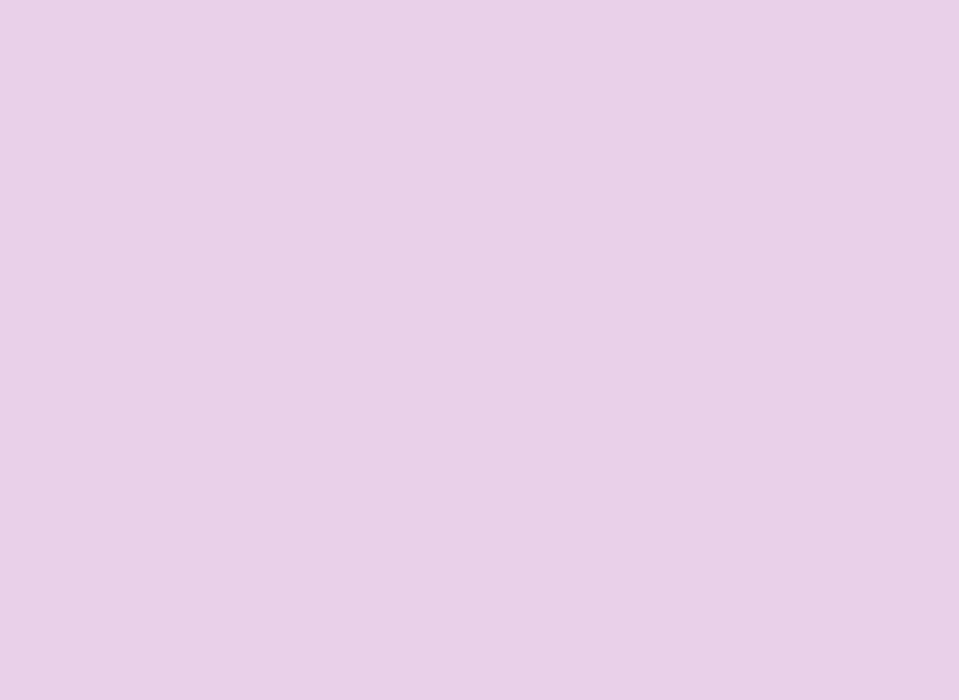
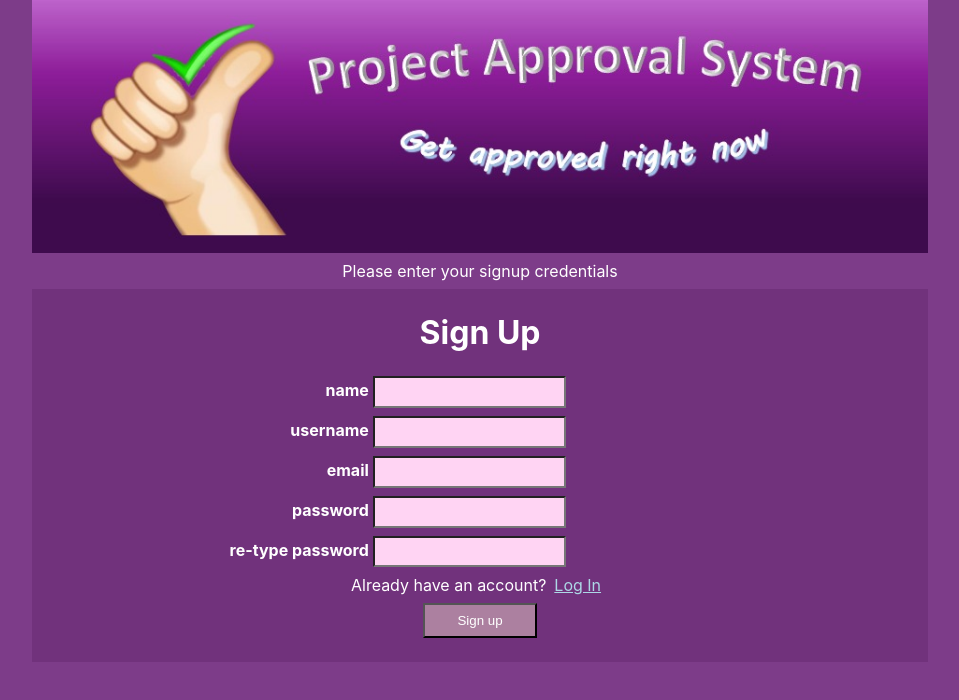
Before and after one commit to shraddha-1402/cse-a-02, a React (Create React App) app: page /SignUp in a window 1280 px wide. Shown: the top 700 px of the page, without its empty margins (160-1119 px from the left). Built offline with nearby package versions, Linux system fonts and the light colour scheme.

Commit message:
LoginSignup

```diff
--- a/src/App.tsx
+++ b/src/App.tsx
@@ -1,8 +1,10 @@
 import { BrowserRouter as Router, Switch, Route, Link } from "react-router-dom";
 import "./styles/App.css";
 import { Student } from "./components/routes/Student";
-import SignIn from "./components/pages/SignIn";
+import LoginSignup from "./components/routes/LoginSignup";
+import LogIn from "./components/pages/LogIn";
 import { projectDataPreset } from "./constants/preset";
+import SignUp from "./components/pages/SignUp";
 export default function App() {
   return (
     <div>
@@ -13,13 +15,19 @@ export default function App() {
             <LinkTo path="/student"></LinkTo>
             <LinkTo path="/admin"></LinkTo>
             <LinkTo path="/projectInCharge"></LinkTo>
-            <LinkTo path="/login-signin"></LinkTo>
+            <LinkTo path="/login-signup"></LinkTo>
           </Route>
           <Route path="/student">
             <Student />
           </Route>
-          <Route path="/login-signin">
-            <SignIn title={""} projectData={projectDataPreset}></SignIn>
+          <Route path="/login-signup">
+            <LoginSignup />
+          </Route>
+          <Route path="/LogIn">
+            <LogIn title={""} projectData={projectDataPreset} />
+          </Route>
+          <Route path="/SignUp">
+            <SignUp />
           </Route>
         </Switch>
       </Router>
--- a/src/components/pages/SignIn.tsx
+++ b/src/components/pages/LogIn.tsx
@@ -1,8 +1,9 @@
 import { ProjectData } from "../../types/main";
 import "./../../styles/routes/login-signup/index.css";
 import headerImg from "../../assets/images/header.jpg";
+import { Link } from "react-router-dom";
 
-export default function SignIn(props: {
+export default function LogIn(props: {
   title: string;
   projectData: ProjectData;
 }) {
@@ -10,25 +11,21 @@ export default function SignIn(props: {
     <div className="signup-login-route">
       <main>
         <header>
-          {/* <!-- <img src="./images/logo.jpg" alt=""> */}
-          {/* <h2 id="projectName">Project Approval System</h2> */}
-          {/* <h3 id="tagling">Get approved right now</h3> --> */}
-          <img src={headerImg} alt="" />
+          <img src={headerImg} alt="header_image" />
         </header>
         <div>Please enter your login and password</div>
         <form action="" method="post">
           <h1>Log in</h1>
           <div>
-            <label htmlFor="username">Username</label>
+            <label htmlFor="username">Username </label>
             <input type="text" id="username" />
           </div>
           <div>
-            <label htmlFor="password">Password</label>
+            <label htmlFor="password">Password </label>
             <input type="text" id="password" />
           </div>
-          <a href="/forgotPassword.html" target="_blank">
-            Forgot password?
-          </a>
+          Don't have an account?
+          <Link to="/SignUp">Sign Up</Link>
           <br />
           <button type="submit">Log in</button>
           <br />
--- /dev/null
+++ b/src/components/pages/SignUp.tsx
@@ -0,0 +1,47 @@
+import headerImg from "../../assets/images/header.jpg";
+import { Link } from "react-router-dom";
+
+export default function SignUp() {
+  return (
+    <div className="signup-login-route">
+      <main>
+        <header>
+          <img src={headerImg} alt="header_image" />
+          {/* <!-- <img src="./images/logo.jpg" alt="">
+      <h2 id="projectName">Project Approval System</h2>
+      <h3 id="tagling">Get approved right now</h3> --> */}
+          {/* <img src="./images/header.jpg" alt="" /> */}
+        </header>
+        <div>Please enter your signup credentials</div>
+        <form action="" method="post">
+          <h1>Sign Up</h1>
+          <div>
+            <label htmlFor="name">name </label>
+            <input type="text" id="name" />
+          </div>
+          <div>
+            <label htmlFor="username">username </label>
+            <input type="text" id="username" />
+          </div>
+          <div>
+            <label htmlFor="email">email </label>
+            <input type="email" id="email" />
+          </div>
+          <div>
+            <label htmlFor="password">password </label>
+            <input type="password" id="password" />
+          </div>
+          <div>
+            <label htmlFor="password">re-type password </label>
+            <input type="password" id="re-typed-password" />
+          </div>
+          Already have an account?
+          <Link to="/LogIn">Log In</Link>
+          <br />
+          <button type="submit">Sign up</button>
+          <br />
+        </form>
+      </main>
+    </div>
+  );
+}
--- /dev/null
+++ b/src/components/routes/LoginSignup.tsx
@@ -0,0 +1,8 @@
+import { useEffect } from "react";
+
+export default function LoginSignup() {
+  useEffect(() => {
+    window.location.replace("/LogIn");
+  }, []);
+  return <div></div>;
+}
--- a/src/styles/App.css
+++ b/src/styles/App.css
@@ -111,6 +111,10 @@ table {
   margin: auto;
 }
 
+.signup-login-route a {
+  color: lightblue;
+}
+
 /* .App {
   text-align: center;
 }
```
